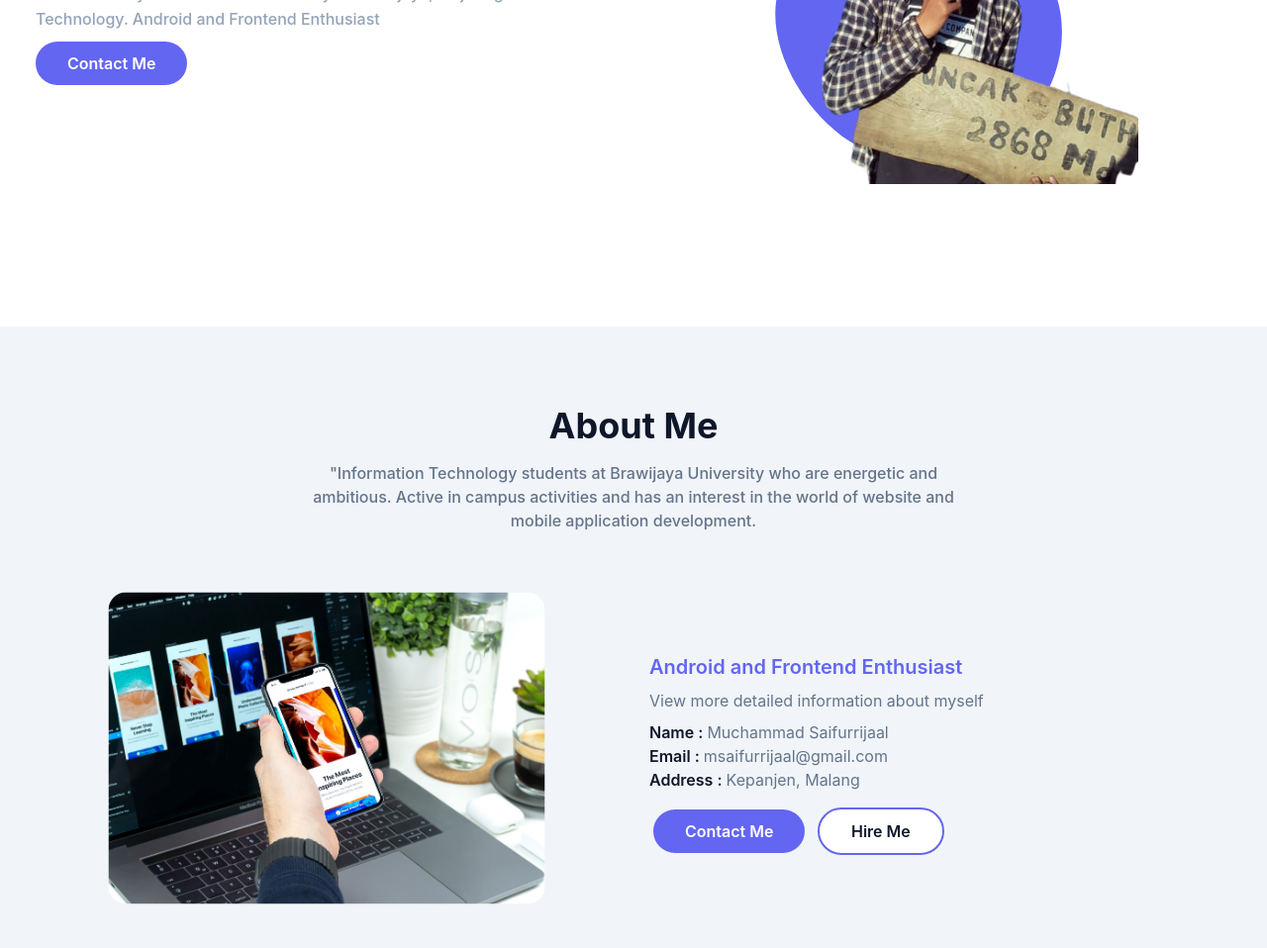
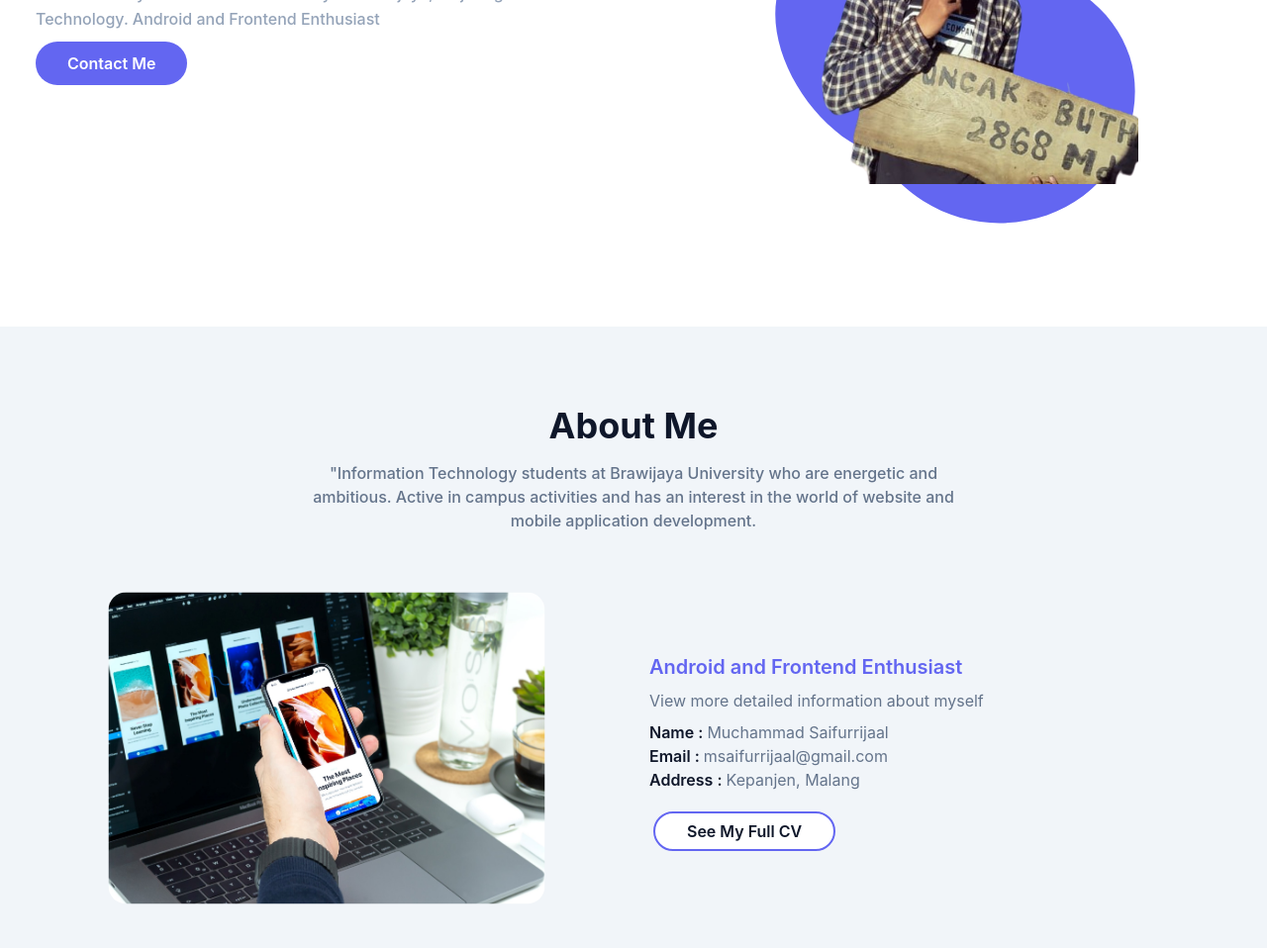
Before and after one commit to msaifurrijaal/msaifurrijaal.github.io, a website: page index.html in a window 1280 px wide. Shown: the part 342-1300 px from the top of the page at 99% size. Drawn offline with Linux system fonts and the light colour scheme.

Commit message:
change contact button

```diff
--- a/index.html
+++ b/index.html
@@ -67,6 +67,11 @@
                                 <path fill="#6366f1" d="M47,-15.6C53.3,4,45.4,27.8,28.2,40.8C10.9,53.9,-15.7,56.1,-36.5,42.8C-57.2,29.5,-72,0.6,-64.9,-20.1C-57.9,-40.8,-28.9,-53.3,-4.3,-51.9C20.4,-50.5,40.8,-35.2,47,-15.6Z" transform="translate(100 100)" />
                               </svg>
                         </span>
+                        <span class="hidden md:block absolute -bottom-[160px] right-3 -z-10 left-1/2 -translate-x-1/2 md:scale-125">
+                            <svg width="400" height="500" viewBox="0 0 200 200" xmlns="http://www.w3.org/2000/svg">
+                                <path fill="#6366f1" d="M47,-15.6C53.3,4,45.4,27.8,28.2,40.8C10.9,53.9,-15.7,56.1,-36.5,42.8C-57.2,29.5,-72,0.6,-64.9,-20.1C-57.9,-40.8,-28.9,-53.3,-4.3,-51.9C20.4,-50.5,40.8,-35.2,47,-15.6Z" transform="translate(100 100)" />
+                              </svg>
+                        </span>
                     </div>
                 </div>
             </div>
@@ -102,12 +107,9 @@
                     <p class="text-scndark"><span class="font-semibold text-dark">Email : </span>msaifurrijaal@gmail.com</p>
                     <p class="text-scndark"><span class="font-semibold text-dark">Address : </span>Kepanjen, Malang</p>
                     <div class="mt-7">
-                        <a href="#contact" class="text-base font-semibold bg-primary text-white py-3 px-8
-                        rounded-full hover:shadow-lg hover:opacity-80 transition duration-300
-                        ease-in-out mx-1">Contact Me</a>
-                        <a href="#contact" class="text-base font-semibold bg-white text-dark py-3 px-8
+                        <a href="https://www.linkedin.com/in/muchammad-saifurrijaal/" target="_blank" class="text-base font-semibold bg-white text-dark py-2 px-8
                         rounded-full border-2 border-primary hover:shadow-lg hover:opacity-80 transition duration-300
-                        ease-in-out mx-1">Hire Me</a>
+                        ease-in-out mx-1">See My Full CV</a>
                     </div>
                 </div>
             </div>
@@ -130,7 +132,7 @@
             <div class="w-full px-4 flex flex-wrap justify-center xl:w-10/12 xl:mx-auto">
                 <div class="p-4 md:w-1/2">
                     <div class="rounded-md shadow-md overflow-hidden scale-75">
-                        <img src="dist/img/salingjaga.png" alt="" width="w-full">
+                        <img src="dist/img/salingjaga.png" alt="" width="w-full" class="hover:scale-110 transition-all duration-500 cursor-pointer">
                     </div>
                     <h3 class="font-semibold text-xl text-dark mb-1">Landing Page Website SalingJaga</h3>
                     <p class="font-medium text-base text-scndark">As a backend developer who manages the database and logic of website pages,
@@ -140,7 +142,7 @@
                 </div>
                 <div class="p-4 md:w-1/2">
                     <div class="rounded-md shadow-md overflow-hidden scale-75">
-                        <img src="dist/img/pedulimasjid.png" alt="" width="w-full">
+                        <img src="dist/img/pedulimasjid.png" alt="" width="w-full" class="hover:scale-110 transition-all duration-500 cursor-pointer">
                     </div>
                     <h3 class="font-semibold text-xl text-dark mb-3">Landing Page Website PeduliMasjid</h3>
                     <p class="font-medium text-base text-scndark">As a Fullstack Developer who builds Website view and manages databases,
@@ -149,7 +151,7 @@
                 </div>
                 <div class=" p-4 md:w-1/2">
                     <div class="rounded-md shadow-md overflow-hidden scale-75">
-                        <img src="dist/img/Screenshot (995).png" alt="" width="w-full">
+                        <img src="dist/img/Screenshot (995).png" alt="" width="w-full" class="hover:scale-110 transition-all duration-500 cursor-pointer">
                     </div>
                     <h3 class="font-semibold text-xl text-dark mb-3">Bolalob App</h3>
                     <p class="font-medium text-base text-scndark">As a android Developer, <a href="" class="text-primary italic">goes to repository</a></p>
--- a/package.json
+++ b/package.json
@@ -4,6 +4,7 @@
   "description": "",
   "main": "index.js",
   "scripts": {
+    "dev": "tailwindcss -i src/input.css -o dist/output.css --watch",
     "test": "echo \"Error: no test specified\" && exit 1"
   },
   "keywords": [],
```
Also changed, not shown: dist/output.css.
